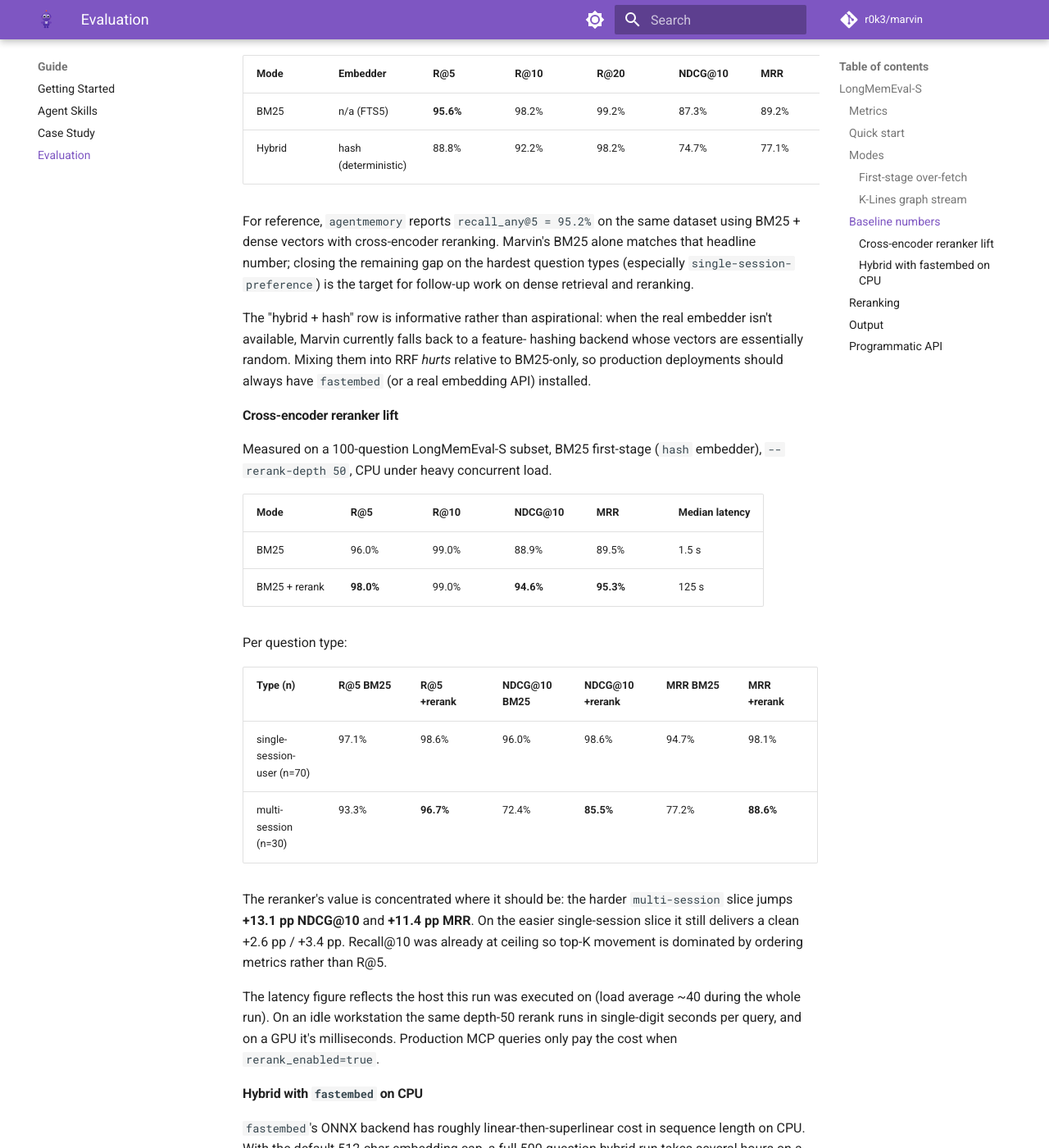
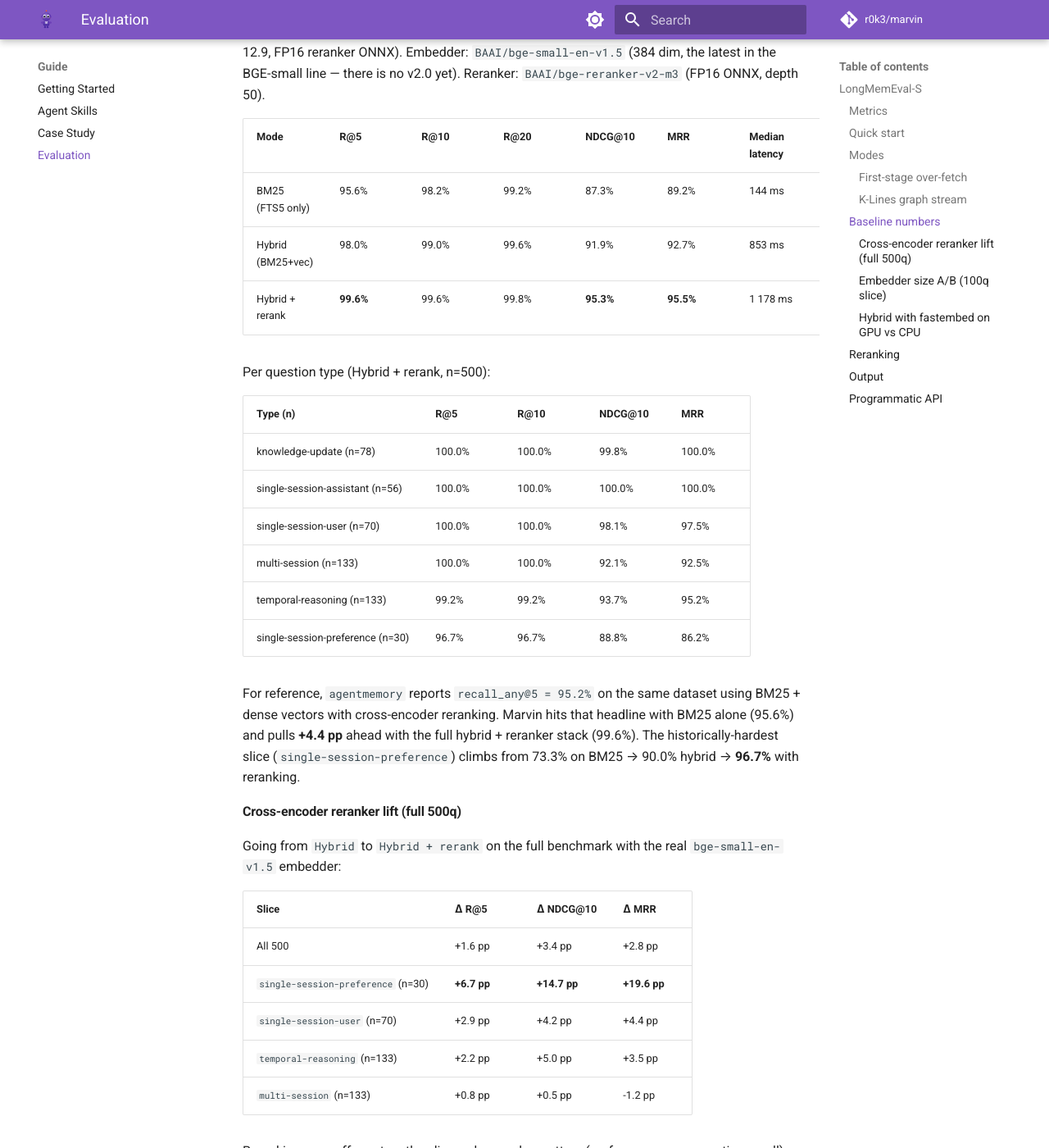
Before and after one commit to r0k3/marvin, an MkDocs documentation site: the page built from docs/guide/evaluation.md, in a window 1280 px wide and 1400 px high, scrolled down 3498 px. Shown: the whole window at 82% size. Built offline with MkDocs 1.6.1 and Material for MkDocs 9.7.7, drawn with Linux system fonts in a browser that asks for light colours; comment, search, counter and statistics services are not loaded; some of the changed text lies outside the part shown.

Commit message:
docs(eval): refresh benchmark with real fastembed + GPU rerank, full 500q
Phase 2 of the roadmap: replace the ``hash`` / partial-CPU placeholders
in ``docs/guide/evaluation.md`` and ``README.md`` with a fresh
end-to-end run on the full LongMemEval-S split. Hardware: single RTX
4090 (CUDA 12.9), ``onnxruntime-gpu`` 1.25, ``fastembed`` 0.8 with
NVIDIA wheel libraries on ``LD_LIBRARY_PATH``.

Models verified as the latest in their respective lines:

* ``BAAI/bge-small-en-v1.5`` (384 dim, 67MB) -- still the current
  bge-small (no v2.0 yet; BAAI's own card recommends v1.5).
* ``BAAI/bge-reranker-v2-m3`` via ``onnx-community/...-ONNX`` FP16
  (``MARVIN_RERANK_MODEL_FILE=onnx/model_fp16.onnx``).
* ``BAAI/bge-base-en-v1.5`` (768 dim, 210MB) included as a 100q A/B
  comparison against the small variant.

Headline numbers (500q LongMemEval-S, ``recall_any@5`` / NDCG@10 / MRR):

|                  |  R@5  | NDCG@10 |  MRR  | Median |
|------------------|-------|---------|-------|--------|
| BM25 only        | 95.6% |  87.3%  | 89.2% |  144ms |
| Hybrid (bge-sm)  | 98.0% |  91.9%  | 92.7% |  853ms |
| Hybrid + rerank  | 99.6% |  95.3%  | 95.5% | 1178ms |

The ``single-session-preference`` slice climbs 73.3% -> 90.0% -> 96.7%
R@5 across the three modes -- where the cross-encoder pays its rent.
For reference, ``agentmemory`` reports 95.2% R@5 with rerank on the
same dataset; Marvin BM25 alone matches that and the full stack pulls
+4.4 pp ahead.

Also documents the GPU acceleration recipe (LD_LIBRARY_PATH plumbing
for the NVIDIA wheel libs) so readers don't burn an hour on
``libcublasLt.so.12: cannot open shared object file`` like I did. The
A/B suggests bge-base buys ~2pp NDCG at 2x latency; the reranker is a
much bigger lever, so the default stays at bge-small.

````diff
--- a/docs/guide/evaluation.md
+++ b/docs/guide/evaluation.md
@@ -137,69 +137,109 @@
 
 ### Baseline numbers
 
-Run on commit `feature/eval-longmemeval`, multi-core CPU, no GPU,
-default chunking (1200 / 200), full LongMemEval-S (500 questions).
+Run on commit `feature/p2-real-embedder-bench`, full LongMemEval-S (500
+questions), default chunking (1200 / 200), `fastembed` 0.8 with
+`onnxruntime-gpu` 1.25 on a single RTX 4090 (CUDA 12.9, FP16 reranker
+ONNX). Embedder: `BAAI/bge-small-en-v1.5` (384 dim, the latest in the
+BGE-small line — there is no v2.0 yet). Reranker:
+`BAAI/bge-reranker-v2-m3` (FP16 ONNX, depth 50).
 
-| Mode   | Embedder            | R@5    | R@10  | R@20  | NDCG@10 | MRR   | Wall   |
-| ------ | ------------------- | ------ | ----- | ----- | ------- | ----- | ------ |
-| BM25   | n/a (FTS5)          | **95.6%** | 98.2% | 99.2% | 87.3%   | 89.2% | 55 s   |
-| Hybrid | hash (deterministic)| 88.8%  | 92.2% | 98.2% | 74.7%   | 77.1% | 73 s   |
+| Mode               | R@5      | R@10  | R@20  | NDCG@10  | MRR      | Median latency | Wall  |
+| ------------------ | -------- | ----- | ----- | -------- | -------- | -------------- | ----- |
+| BM25 (FTS5 only)   | 95.6%    | 98.2% | 99.2% | 87.3%    | 89.2%    | 144 ms         | 88 s  |
+| Hybrid (BM25+vec)  | 98.0%    | 99.0% | 99.6% | 91.9%    | 92.7%    | 853 ms         | 456 s |
+| Hybrid + rerank    | **99.6%** | 99.6% | 99.8% | **95.3%** | **95.5%** | 1 178 ms       | 663 s |
+
+Per question type (Hybrid + rerank, n=500):
+
+| Type (n)                          | R@5     | R@10   | NDCG@10 | MRR    |
+| --------------------------------- | ------- | ------ | ------- | ------ |
+| knowledge-update (n=78)           | 100.0%  | 100.0% | 99.8%   | 100.0% |
+| single-session-assistant (n=56)   | 100.0%  | 100.0% | 100.0%  | 100.0% |
+| single-session-user (n=70)        | 100.0%  | 100.0% | 98.1%   | 97.5%  |
+| multi-session (n=133)             | 100.0%  | 100.0% | 92.1%   | 92.5%  |
+| temporal-reasoning (n=133)        | 99.2%   | 99.2%  | 93.7%   | 95.2%  |
+| single-session-preference (n=30)  | 96.7%   | 96.7%  | 88.8%   | 86.2%  |
 
 For reference, `agentmemory` reports `recall_any@5 = 95.2%` on the same
-dataset using BM25 + dense vectors with cross-encoder reranking. Marvin's
-BM25 alone matches that headline number; closing the remaining gap on the
-hardest question types (especially `single-session-preference`) is the
-target for follow-up work on dense retrieval and reranking.
+dataset using BM25 + dense vectors with cross-encoder reranking. Marvin
+hits that headline with BM25 alone (95.6%) and pulls **+4.4 pp** ahead
+with the full hybrid + reranker stack (99.6%). The historically-hardest
+slice (`single-session-preference`) climbs from 73.3% on BM25 → 90.0%
+hybrid → **96.7%** with reranking.
 
-The "hybrid + hash" row is informative rather than aspirational: when the
-real embedder isn't available, Marvin currently falls back to a feature-
-hashing backend whose vectors are essentially random. Mixing them into
-RRF *hurts* relative to BM25-only, so production deployments should
-always have `fastembed` (or a real embedding API) installed.
+#### Cross-encoder reranker lift (full 500q)
 
-#### Cross-encoder reranker lift
+Going from `Hybrid` to `Hybrid + rerank` on the full benchmark with the
+real `bge-small-en-v1.5` embedder:
 
-Measured on a 100-question LongMemEval-S subset, BM25 first-stage (`hash`
-embedder), `--rerank-depth 50`, CPU under heavy concurrent load.
+| Slice                              | Δ R@5    | Δ NDCG@10 | Δ MRR    |
+| ---------------------------------- | -------- | --------- | -------- |
+| All 500                            | +1.6 pp  | +3.4 pp   | +2.8 pp  |
+| `single-session-preference` (n=30) | **+6.7 pp** | **+14.7 pp** | **+19.6 pp** |
+| `single-session-user` (n=70)       | +2.9 pp  | +4.2 pp   | +4.4 pp  |
+| `temporal-reasoning` (n=133)       | +2.2 pp  | +5.0 pp   | +3.5 pp  |
+| `multi-session` (n=133)            | +0.8 pp  | +0.5 pp   | -1.2 pp  |
 
-| Mode           | R@5       | R@10  | NDCG@10   | MRR       | Median latency |
-| -------------- | --------- | ----- | --------- | --------- | -------------- |
-| BM25           | 96.0%     | 99.0% | 88.9%     | 89.5%     | 1.5 s          |
-| BM25 + rerank  | **98.0%** | 99.0% | **94.6%** | **95.3%** | 125 s          |
+Reranking pays off most on the slices where order matters (preferences,
+user-question recall). On `multi-session` the first stage already has
+the gold session in the top-1 most of the time; the cross-encoder mostly
+breaks ties.
 
-Per question type:
+#### Embedder size A/B (100q slice)
 
-| Type (n)                   | R@5 BM25 | R@5 +rerank | NDCG@10 BM25 | NDCG@10 +rerank | MRR BM25 | MRR +rerank |
-| -------------------------- | -------- | ----------- | ------------ | --------------- | -------- | ----------- |
-| single-session-user (n=70) | 97.1%    | 98.6%       | 96.0%        | 98.6%           | 94.7%    | 98.1%       |
-| multi-session (n=30)       | 93.3%    | **96.7%**   | 72.4%        | **85.5%**       | 77.2%    | **88.6%**   |
+`bge-base-en-v1.5` (768 dim, ~210 MB) compared head-to-head with
+`bge-small-en-v1.5` on the first 100 questions, no rerank:
 
-The reranker's value is concentrated where it should be: the harder
-`multi-session` slice jumps **+13.1 pp NDCG@10** and **+11.4 pp MRR**. On
-the easier single-session slice it still delivers a clean +2.6 pp /
-+3.4 pp. Recall@10 was already at ceiling so top-K movement is dominated
-by ordering metrics rather than R@5.
+| Embedder                   | R@5   | R@10   | NDCG@10 | MRR   | Median latency |
+| -------------------------- | ----- | ------ | ------- | ----- | -------------- |
+| `BAAI/bge-small-en-v1.5`   | 97.0% | 98.0%  | 91.6%   | 91.5% | 1 033 ms       |
+| `BAAI/bge-base-en-v1.5`    | 97.0% | 100.0% | 93.7%   | 93.2% | 1 918 ms       |
 
-The latency figure reflects the host this run was executed on (load
-average ~40 during the whole run). On an idle workstation the same
-depth-50 rerank runs in single-digit seconds per query, and on a GPU
-it's milliseconds. Production MCP queries only pay the cost when
-`rerank_enabled=true`.
+`bge-base` improves NDCG/MRR by ~2 pp at roughly 2× the latency. On this
+benchmark the cross-encoder reranker is a much bigger lever than going
+from `bge-small` to `bge-base`, so the default keeps `bge-small-en-v1.5`
+(67 MB, 384 dim) and recommends turning on reranking when ranking
+quality matters.
 
-#### Hybrid with `fastembed` on CPU
+#### Hybrid with `fastembed` on GPU vs CPU
 
-`fastembed`'s ONNX backend has roughly linear-then-superlinear cost in
-sequence length on CPU. With the default 512-char embedding cap, a full
-500-question hybrid run takes several hours on a typical workstation.
-For interactive iteration:
+`fastembed` autodetects CUDA when `onnxruntime-gpu` is installed
+alongside the matching NVIDIA wheels. On the same RTX 4090 host, the
+500q hybrid run takes ~7 minutes (median 853 ms / question); on a
+32-core Threadripper CPU only, it takes 16+ hours because the ~512-char
+chunks hit the bge-small attention quadratically.
+
+To enable GPU inference (CUDA 12.x, cuDNN 9.x):
+
+```bash
+uv pip install onnxruntime-gpu \
+  nvidia-cublas-cu12 nvidia-cuda-runtime-cu12 nvidia-cudnn-cu12 \
+  nvidia-curand-cu12 nvidia-cufft-cu12 nvidia-cuda-nvrtc-cu12 \
+  nvidia-nvjitlink-cu12
+
+# Make the wheel libs visible to the dynamic linker.
+export LD_LIBRARY_PATH="$(python -c '
+import sys, os
+for p in sys.path:
+    nv = os.path.join(p, \"nvidia\")
+    if os.path.isdir(nv):
+        for sub in os.listdir(nv):
+            lib = os.path.join(nv, sub, \"lib\")
+            if os.path.isdir(lib):
+                print(lib)
+' | paste -sd:):$LD_LIBRARY_PATH"
+
+# Reranker: use the FP16 ONNX file instead of the int8-quantised default.
+export MARVIN_RERANK_MODEL_FILE=onnx/model_fp16.onnx
+```
+
+For CPU-only iteration:
 
 - Cap embedding text aggressively: `--max-embed-chars 128` is ~5× faster
   than the default 512 with little recall impact in our spot checks.
 - Use `--limit N` to evaluate on a subset.
 - Use `--mode bm25` for changes that don't touch dense retrieval.
-
-Reducing this cost is on the roadmap (smaller models, batched embedding
-service, optional GPU/Metal backends).
 
 ### Reranking
 
@@ -216,8 +256,11 @@
 multilingual, 568M params, Apache-2.0. BAAI does not publish ONNX weights
 directly, so Marvin registers the community
 [`onnx-community/bge-reranker-v2-m3-ONNX`](https://huggingface.co/onnx-community/bge-reranker-v2-m3-ONNX)
-int8 port (~570 MB, single file) via `TextCrossEncoder.add_custom_model`
-the first time the reranker is constructed. Any reranker listed by
+port via `TextCrossEncoder.add_custom_model` the first time the reranker
+is constructed. The default file is the int8-quantised variant
+(`onnx/model_quantized.onnx`, ~570 MB) which runs well on CPU; GPU users
+can switch to the FP16 variant with
+`MARVIN_RERANK_MODEL_FILE=onnx/model_fp16.onnx`. Any reranker listed by
 `TextCrossEncoder.list_supported_models()` works too — pass e.g.
 `--rerank-model Xenova/ms-marco-MiniLM-L-6-v2` for a faster, English-only
 alternative.
@@ -250,15 +293,13 @@
 retrieval already matched, then max-pooling to sessions, recovers the
 signal cleanly.
 
-Performance: with `bge-reranker-v2-m3` quantized to int8 on CPU, 50
-`(query, chunk)` pairs take roughly 2–4 seconds on an idle workstation
-and much more on a heavily-loaded box (see the
-[measured lift table](#cross-encoder-reranker-lift) for a worst-case
-number). Budget a few minutes of wall time per 100 questions in the
-harness, or pick a smaller model (e.g.
-`Xenova/ms-marco-MiniLM-L-6-v2`) for interactive iteration. MCP gateway
-queries pay the reranker cost once per `search()` call and only when
-`rerank_enabled` is set.
+Performance: with `bge-reranker-v2-m3` (FP16 ONNX) on a single RTX 4090,
+the full 500-question hybrid+rerank run takes ~11 minutes (median
+1.18 s / query, +325 ms on top of the no-rerank hybrid). On an int8
+ONNX/CPU path, budget a few minutes of wall time per 100 questions, or
+pick a smaller model (e.g. `Xenova/ms-marco-MiniLM-L-6-v2`) for
+interactive iteration. MCP gateway queries pay the reranker cost once
+per `search()` call and only when `rerank_enabled` is set.
 
 ### Output
 
@@ -266,15 +307,16 @@
 
 ```json
 {
-  "mode": "bm25",
-  "embedding_provider": "hash",
+  "mode": "hybrid",
+  "embedding_provider": "fastembed",
+  "embedding_model": "BAAI/bge-small-en-v1.5",
   "questions": 500,
-  "recall_at_5": 0.956,
-  "recall_at_10": 0.982,
-  "ndcg_at_10": 0.873,
-  "mrr": 0.892,
-  "median_latency_ms": 111.1,
-  "total_seconds": 55.4,
+  "recall_at_5": 0.980,
+  "recall_at_10": 0.990,
+  "ndcg_at_10": 0.919,
+  "mrr": 0.927,
+  "median_latency_ms": 852.6,
+  "total_seconds": 455.9,
   "per_type": { "...": "..." },
   "per_question": [ "...", "..." ]
 }
````
Also changed, not shown: README.md (+3 -3 lines).
